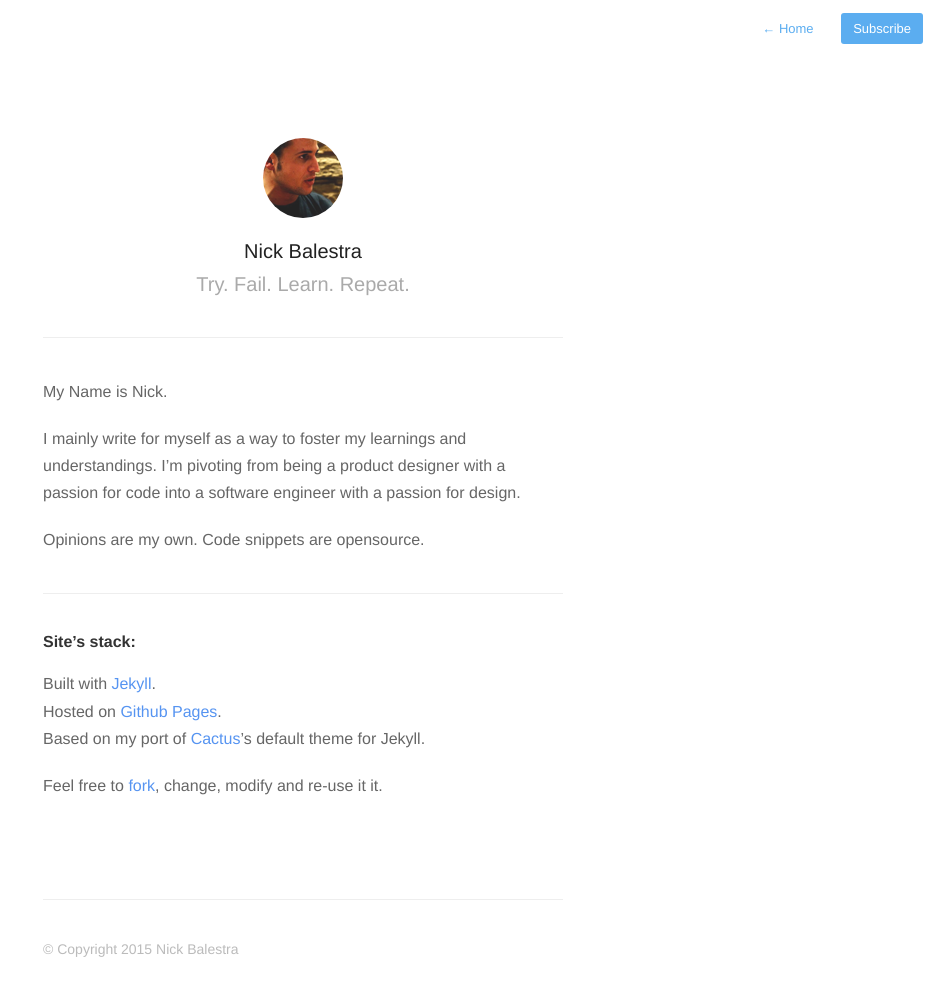
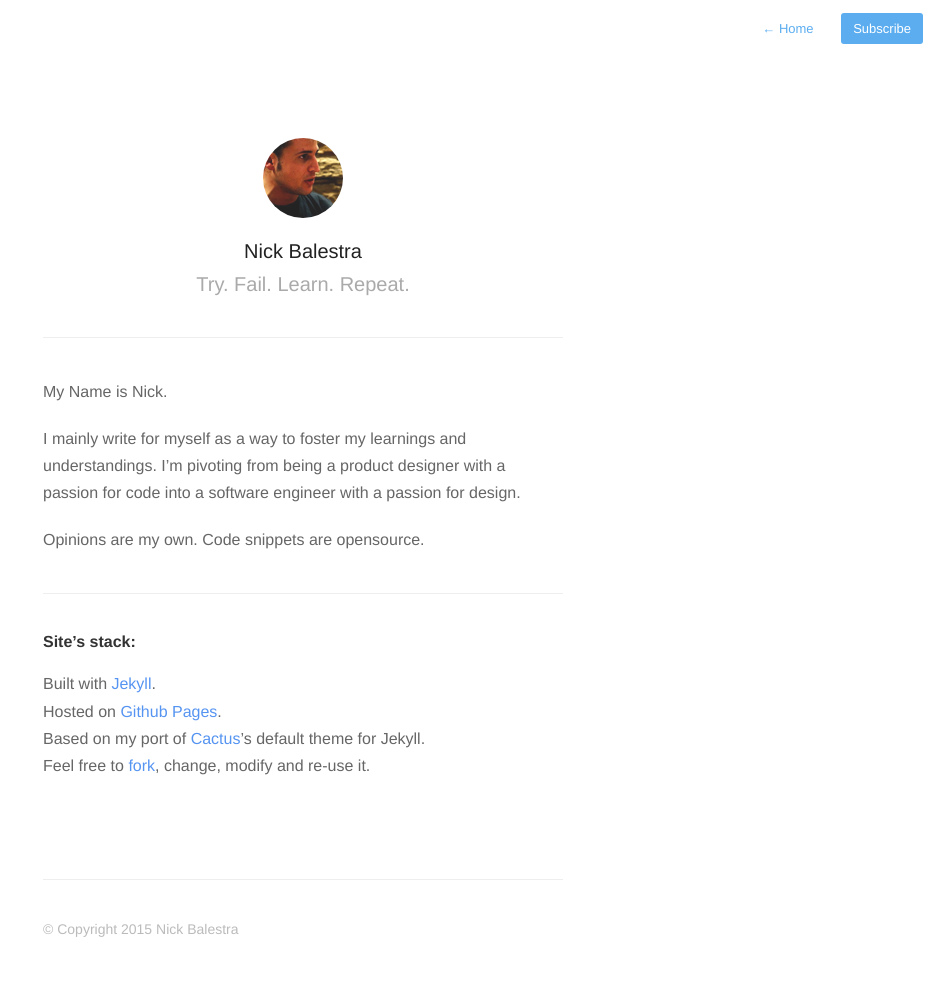
Before and after one commit to nickbalestra/nickbalestra.github.io, a Jekyll site: the page built from about.md, in a window 1280 px wide. Shown: the whole page, without its empty margins (337-1280 px from the left). Built offline with Jekyll 4.4.1, drawn with Linux system fonts in a browser that asks for light colours; nearby versions of some CDN libraries; Markdown is read by kramdown in place of the engine named in the settings.

```diff
--- a/about.md
+++ b/about.md
@@ -17,6 +17,5 @@ Opinions are my own. Code snippets are opensource.
 Built with [Jekyll](http://jekyllrb.com/).
 <br>Hosted on [Github Pages](https://pages.github.com/).
 <br>Based on my port of [Cactus](http://cactusformac.com/)'s default theme for Jekyll.
-
-Feel free to [fork](https://github.com/nickbalestra/nickbalestra.github.io), change, modify and re-use it it.
+<br>Feel free to [fork](https://github.com/nickbalestra/nickbalestra.github.io), change, modify and re-use it.
 {% include footer.html %}
```
